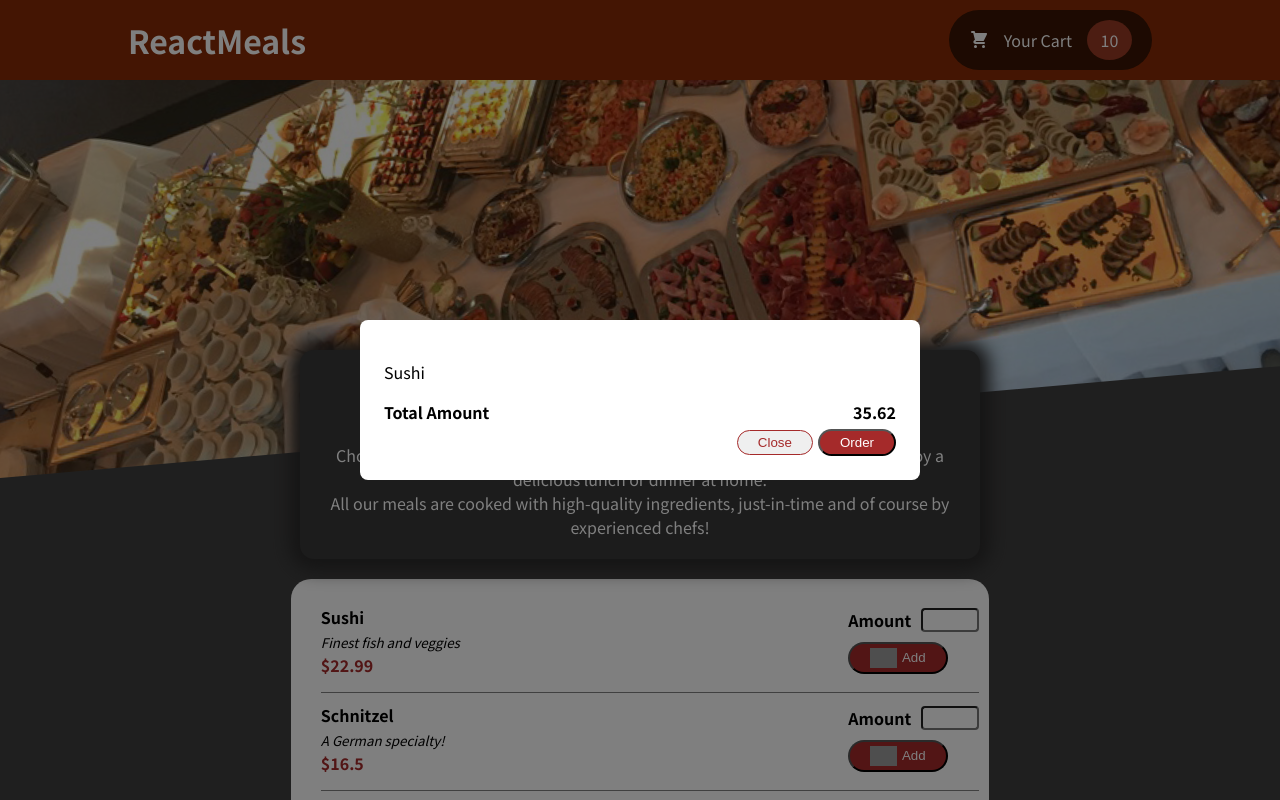
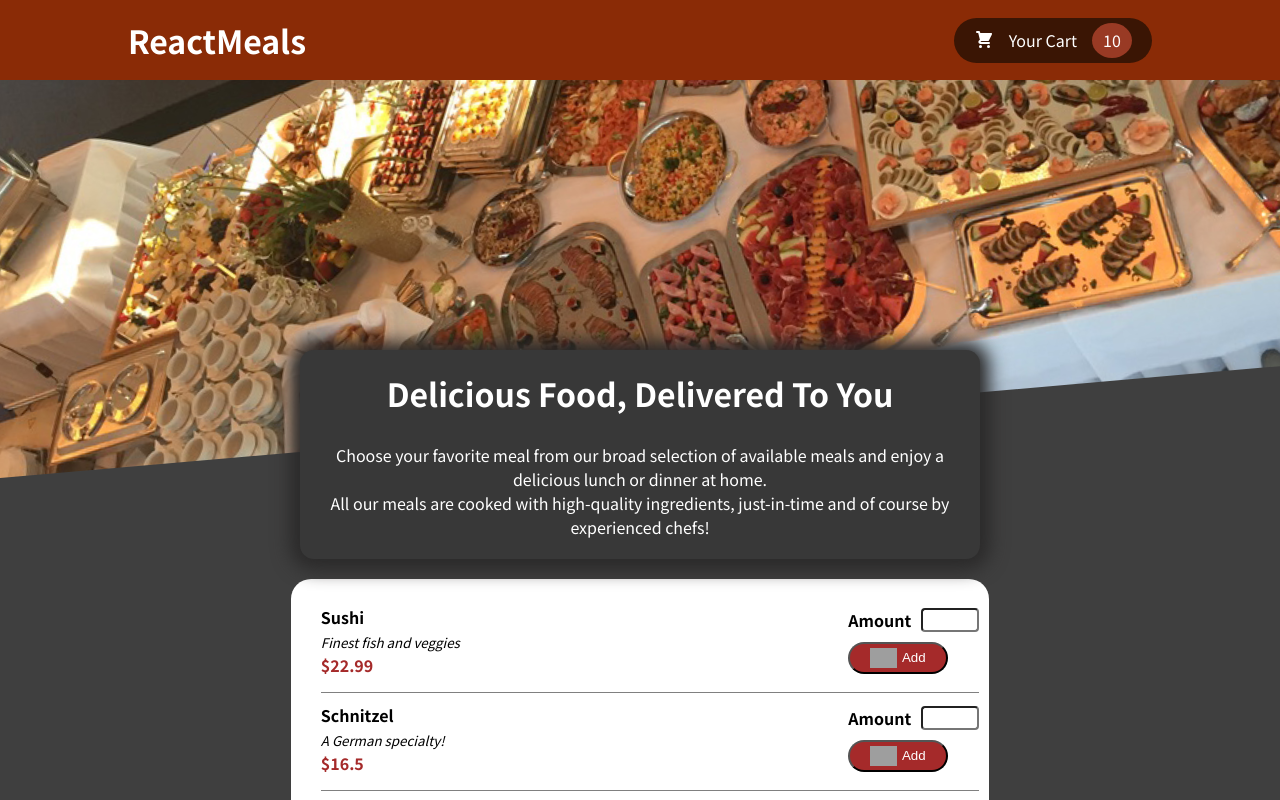
Before and after one commit to CodeMaverick4/restaurant-app, a React (Create React App) app: page / in a window 1280 px wide. Shown: the top 800 px of the page. Built offline with nearby package versions, Linux system fonts and the light colour scheme; grey boxes are pictures that could not be loaded.

Commit message:
add the opena and close functionality on cart button.

```diff
--- a/src/App.css
+++ b/src/App.css
@@ -46,7 +46,7 @@ ul {
     align-items: center;
     gap: 15px;
     background-color: #3A1504;
-    padding: 10px 20px;
+    padding: 5px 20px;
     border-radius: 30px;
     white-space: nowrap;
     /* color: white; */
@@ -54,8 +54,8 @@ ul {
 
 .cart div {
     background-color: #993A24;
-    height: 40px;
-    width: 45px;
+    height: 35px;
+    width: 40px;
     border-radius: 50%;
     display: flex;
     align-items: center;
--- a/src/App.js
+++ b/src/App.js
@@ -3,25 +3,25 @@ import "./App.css"
 import MealsSummary from "./components/Meals/MealSummary";
 import MealsList from "./components/Meals/MealsList";
 import Modal from "./components/UI/Modal";
+import { useState } from "react";
 function App() {
+  const [isOpen, setIsOpen] = useState(false);
   return (
     <div>
-      <Header />
+      <Header onClick={()=>setIsOpen(true)} />
       <MealsSummary />
       <MealsList />
 
-      <Modal  >
+      <Modal onClose={()=>{}} onClick={()=>setIsOpen(true)} isOpen={isOpen}>
         <ul>
           <li>Sushi</li>
         </ul>
-
         <div>
           <span>Total Amount</span>
           <span>35.62</span>
         </div>
-
         <div>
-          <button className="btn btn-secondary " >Close</button>
+          <button className="btn btn-secondary" onClick={()=>setIsOpen(false)} >Close</button>
           <button className="btn  btn-primary">Order</button>
         </div>
       </Modal>
--- a/src/components/Cart/Cart.js
+++ b/src/components/Cart/Cart.js
@@ -2,12 +2,12 @@
 import CartIcon from "./CartIcon"
 const Cart = (props) => {
     return (
-        <div>
-        <div className="cart">
-            <CartIcon/>
-            <p>Your Cart</p>
-            <div>10</div>
-        </div>
+        <div onClick={props.onClick}>
+            <div className="cart">
+                <CartIcon />
+                <p>Your Cart</p>
+                <div>10</div>
+            </div>
         </div>
     )
 }
--- a/src/components/Layout/Header.js
+++ b/src/components/Layout/Header.js
@@ -1,11 +1,11 @@
 import Cart from "../Cart/Cart"
 
-const Header = () => {
+const Header = (props) => {
     return (
         <>
             <div className="header">
                 <h1>ReactMeals</h1>
-                <Cart />
+                <Cart onClick={props.onClick}/>
             </div>
             <div className="body-image">
                 <img src={'assets/meals.jpg'} alt='A table full of delicious food!' />
--- a/src/components/UI/Modal.js
+++ b/src/components/UI/Modal.js
@@ -1,7 +1,7 @@
 import { createPortal } from "react-dom";
 
-export default function Modal({children}) {
-
+export default function Modal({isOpen,children}) {
+  if(!isOpen) return
 
   return createPortal(
     <div className="backdrop">
```
